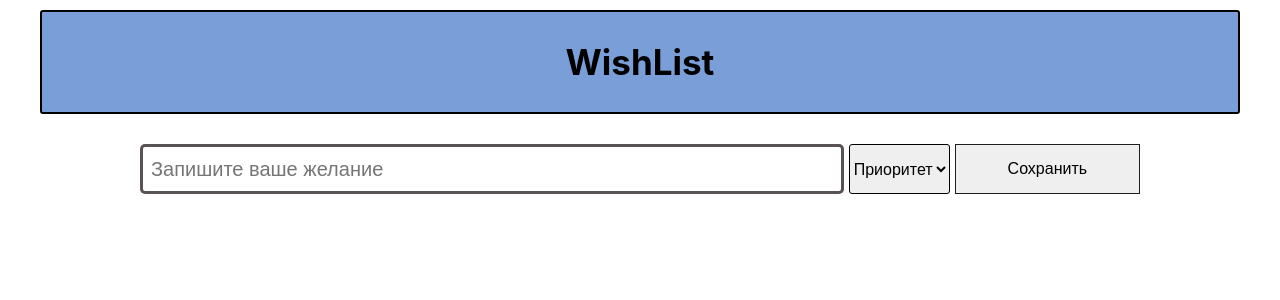
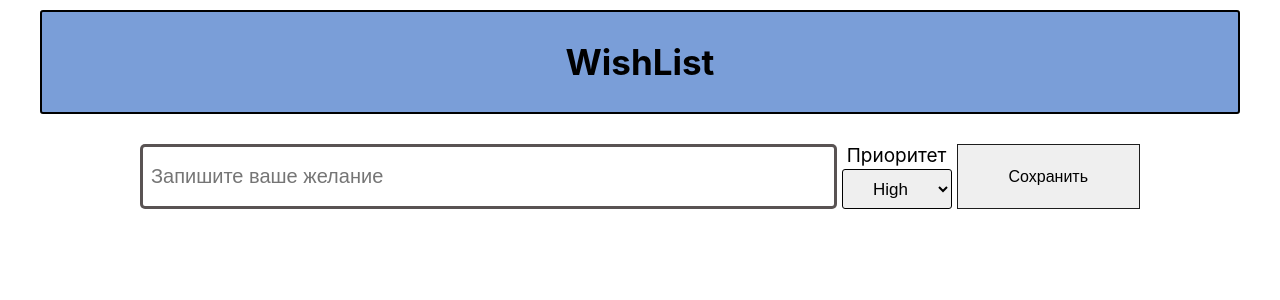
Before and after one commit to Yanius27/wishList, a React (Create React App) app: page / in a window 1280 px wide. Shown: the top 300 px of the page. Built offline with nearby package versions, Linux system fonts and the light colour scheme.

Commit message:
тестовое(доработан функционал 11.03)

```diff
--- a/src/components/AddToWish/AddToWish.js
+++ b/src/components/AddToWish/AddToWish.js
@@ -2,7 +2,7 @@ import React, { useState } from "react";
 import styles from "./AddToWish.module.css";
 
 function AddToWish({ wishes, setWish }) {
-  const [selectedPriority, setPriority] = useState(null);
+  const [selectedPriority, setPriority] = useState("High");
   const [value, setValue] = useState("");
 
   //функция для генерации уникального id
@@ -36,17 +36,18 @@ function AddToWish({ wishes, setWish }) {
         value={value}
         onChange={(e) => setValue(e.target.value)}
       />
-      {/* <span className={styles.selectText}>Приоритет</span> */}
+      <label className={styles.selectGroup}>
+        <span className={styles.selectText}>Приоритет</span>
         <select
           className={styles.priority}
           onChange={(e) => setPriority(e.target.value)}
           value={selectedPriority || undefined}
         >
-        <option>Приоритет</option>
           <option>High</option>
           <option>Medium</option>
           <option>Low</option>
         </select>
+      </label>
       <button className={styles.inputButton} onClick={() => saveWish()}>
         Сохранить
       </button>
--- a/src/components/AddToWish/AddToWish.module.css
+++ b/src/components/AddToWish/AddToWish.module.css
@@ -1,6 +1,8 @@
 .root {
   max-width: 1000px;
+  max-height: 70px;
   margin-top: 30px;
+  box-sizing: border-box;
   margin-left: auto;
   margin-right: auto;
   display: flex;
@@ -26,22 +28,29 @@
   border: 2px solid rgb(22, 125, 41);
 }
 
-/* .selectText {
-  font-size: 18px;
-} */
+.selectText {
+  font-size: 19px;
+}
 
 .editGroup {
   display: flex;
   gap: 10px;
 }
 
+.selectGroup {
+  display: flex;
+  flex-direction: column;
+  gap: 2px;
+}
+
 .priority {
   width: 110px;
-  height: 50px;
+  height: 40px;
   display: flex;
   align-items: center;
   justify-content: center;
-  font-size: 16px;
+  font-size: 17px;
+  text-align: center;
   border: 1px solid black;
   border-radius: 3px;
 }
--- a/src/components/WishList/WishList.js
+++ b/src/components/WishList/WishList.js
@@ -4,7 +4,7 @@ import styles from "./WishList.module.css";
 function WishList({ wishes, setWish }) {
   const [selectedWishId, setSelectedWishId] = useState(null);
   const [selectedWishValue, setSelectedWishValue] = useState("");
-  const [selectedPriority, setPriority] = useState("");
+  const [selectedPriority, setPriority] = useState("High");
 
   //удаляем желание и обновляем state желаний
   function deleteWish(item) {
@@ -44,7 +44,6 @@ function WishList({ wishes, setWish }) {
   }
 
   function getWishClassName(priority) {
-    console.log(priority);
     const colors = {
       High: styles.high,
       Medium: styles.medium,
@@ -68,13 +67,12 @@ function WishList({ wishes, setWish }) {
                   onChange={(e) => setSelectedWishValue(e.target.value)}
                 />
                 <label className={styles.selectGroup}>
-                  {/* <span className={styles.selectText}>Приоритет</span> */}
+                  <span className={styles.selectText}>Приоритет</span>
                   <select
                     className={styles.priority}
                     onChange={(e) => setPriority(e.target.value)}
                     value={selectedPriority || undefined}
                   >
-                    <option>Приоритет</option>
                     <option>High</option>
                     <option>Medium</option>
                     <option>Low</option>
--- a/src/components/WishList/WishList.module.css
+++ b/src/components/WishList/WishList.module.css
@@ -67,7 +67,7 @@
 
 .save {
   width: 120px;
-  height: 45px;
+  height: 40px;
   font-size: 15px;
   border: 1px solid black;
   border-radius: 3px;
@@ -78,9 +78,9 @@
   border: 2px solid rgb(0, 67, 12);
 }
 
-/* .selectText {
+.selectText {
   font-size: 18px;
-} */
+}
 
 .editGroup {
   display: flex;
@@ -88,10 +88,20 @@
   gap: 10px;
 }
 
+.selectGroup {
+  display: flex;
+  flex-direction: column;
+  gap: 3px;
+}
+
 .priority {
-  width: 120px;
-  height: 40px;
+  width: 100px;
+  height: 30px;
   font-size: 16px;
+  display: flex;
+  align-items: center;
+  justify-content: center;
+  text-align: center;
   border: 1px solid black;
   border-radius: 3px;
 }
```
Lines whose indentation alone changed are shown as unchanged.
